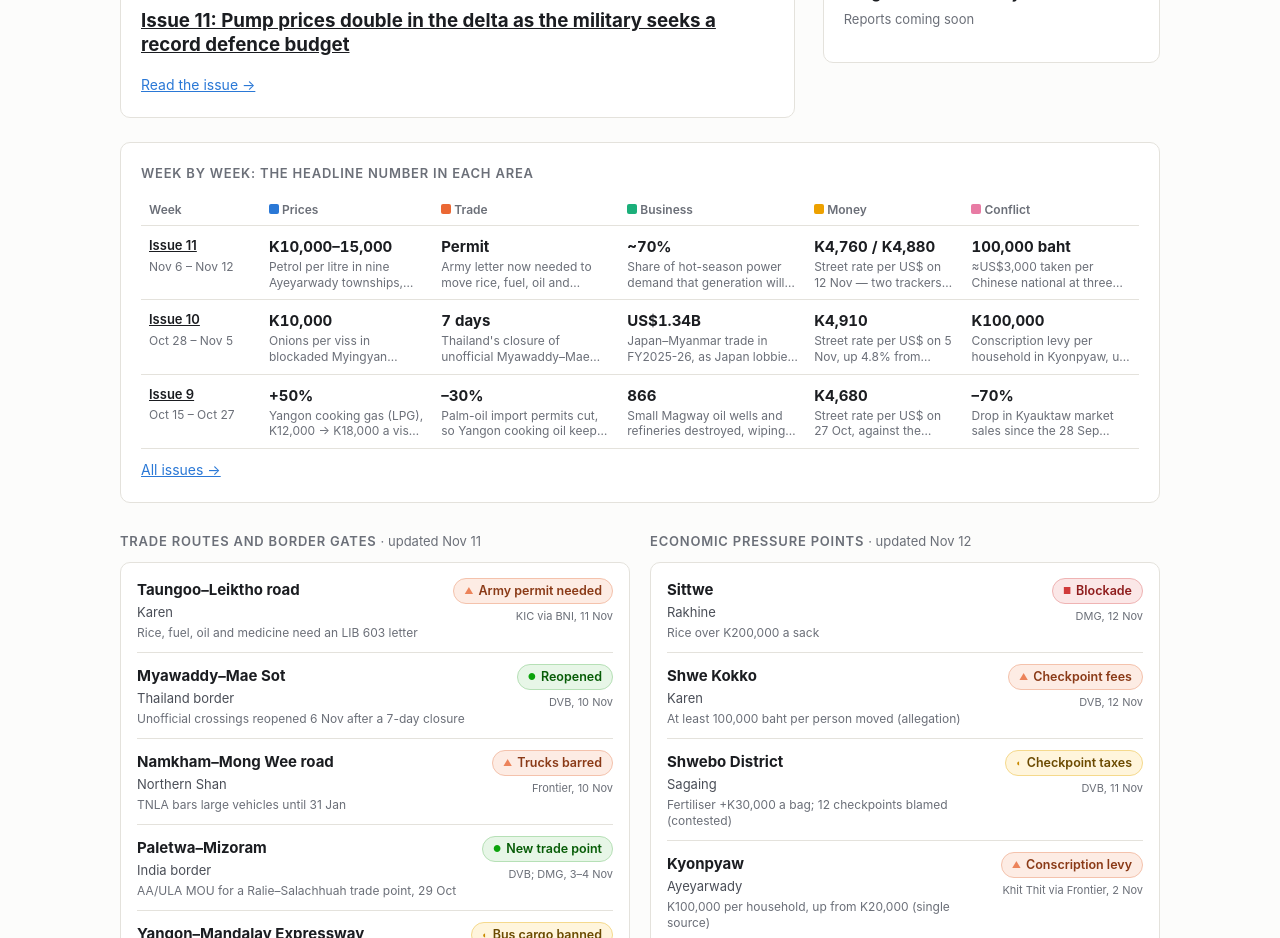
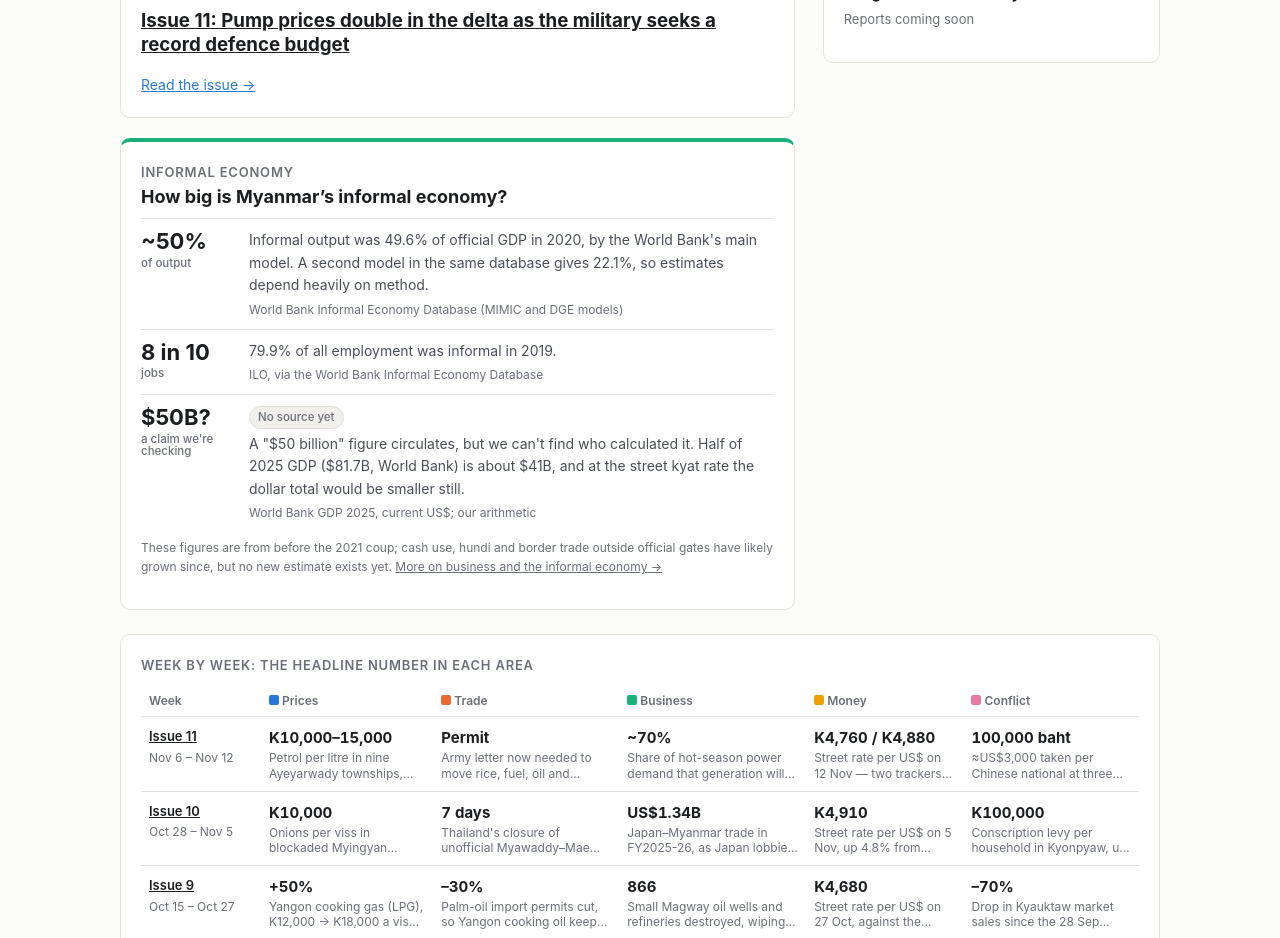
Before and after one commit to MyanmarEconomicInsights/myanmar-economic-insights, a Next.js app: page / in a window 1280 px wide. Shown: the part 1220-2158 px from the top of the page. Built offline with nearby package versions, Linux system fonts and the light colour scheme; no server answers.

Commit message:
Home: informal economy panel under Latest Business Weekly

```diff
--- a/app/page.tsx
+++ b/app/page.tsx
@@ -3,6 +3,7 @@ import AreaHighlights from '@/components/AreaHighlights';
 import PriceCompare from '@/components/PriceCompare';
 import RouteCompare from '@/components/RouteCompare';
 import InFocusRail from '@/components/InFocusRail';
+import InformalPanel from '@/components/InformalPanel';
 import PostMeta, { periodLabel } from '@/components/PostMeta';
 import StatusBoard from '@/components/StatusBoard';
 import WeekTable from '@/components/WeekTable';
@@ -83,6 +84,7 @@ export default async function Home() {
               <Link className="more" href={`/p/${weekly.slug}`}>Read the issue →</Link>
             </section>
           )}
+          <InformalPanel />
         </div>
         <aside>
           <InFocusRail />
```
